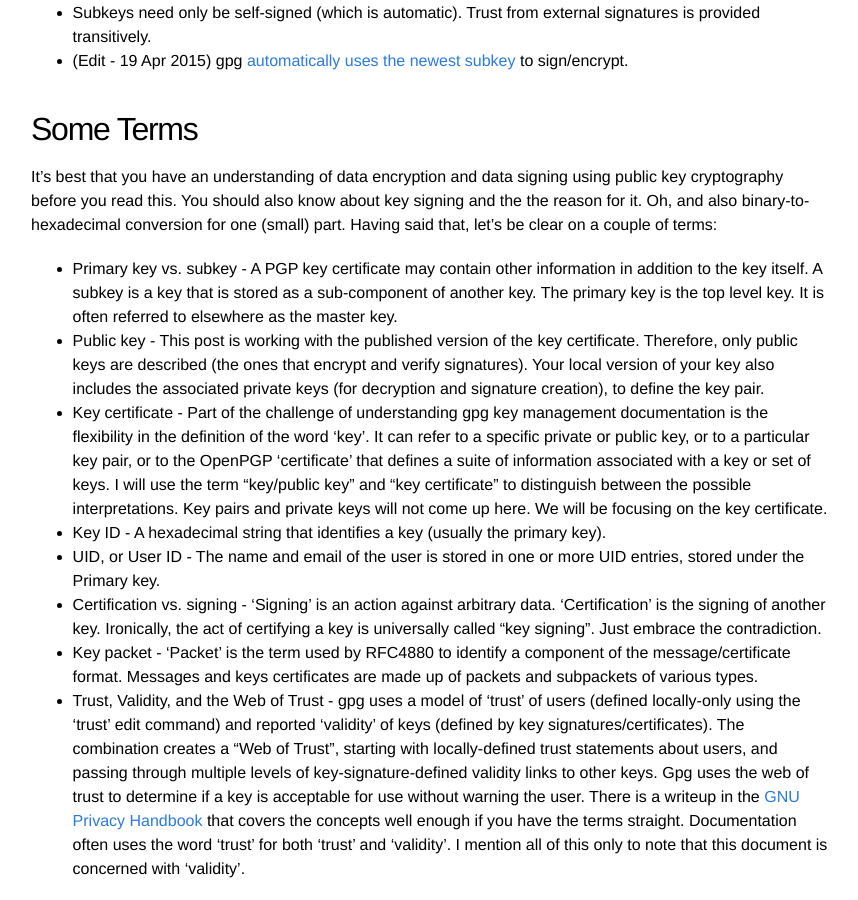
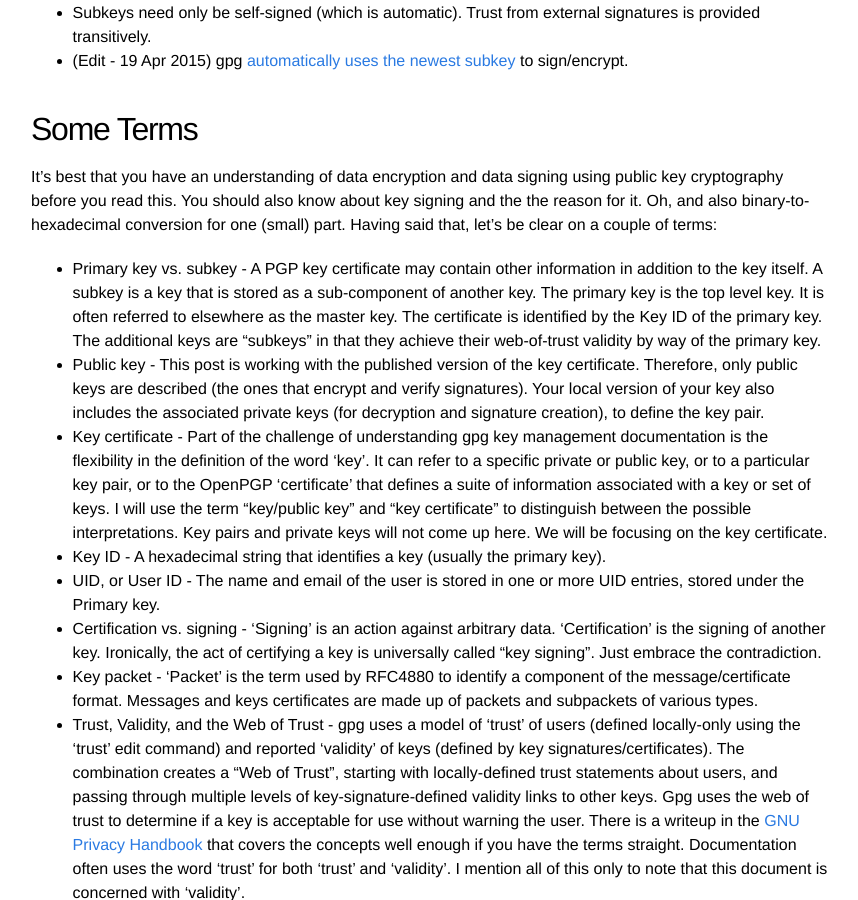
Before and after one commit to davesteele/davesteele.github.io, a Jekyll site: the page built from _posts/2014-09-20-anatomy-of-a-gpg-key.markdown, in a window 1280 px wide and 900 px high, scrolled down 592 px. Shown: the whole window, without its empty margins (209-1067 px from the left). Built offline with Jekyll 4.4.1, drawn with Linux system fonts in a browser that asks for light colours; comment, search, counter and statistics services are not loaded.

Commit message:
Clarify primary vs. subkeys in "Anatomy"

```diff
--- a/_posts/2014-09-20-anatomy-of-a-gpg-key.markdown
+++ b/_posts/2014-09-20-anatomy-of-a-gpg-key.markdown
@@ -21,7 +21,12 @@ Here are some takeaways I wish I had going into this:
 ## Some Terms
 It's best that you have an understanding of data encryption and data signing using public key cryptography before you read this. You should also know about key signing and the the reason for it. Oh, and also binary-to-hexadecimal conversion for one (small) part. Having said that, let's be clear on a couple of terms:
 
-* Primary key vs. subkey - A PGP key certificate may contain other information in addition to the key itself. A subkey is a key that is stored as a sub-component of another key. The primary key is the top level key. It is often referred to elsewhere as the master key.
+* Primary key vs. subkey - A PGP key certificate may contain other information
+in addition to the key itself. A subkey is a key that is stored as a
+sub-component of another key. The primary key is the top level key. It is often
+referred to elsewhere as the master key. The certificate is identified by the
+Key ID of the primary key. The additional keys are "subkeys" in that they
+achieve their web-of-trust validity by way of the primary key.
 * Public key - This post is working with the published version of the key certificate. Therefore, only public keys are described (the ones that encrypt and verify signatures). Your local version of your key also includes the associated private keys (for decryption and signature creation), to define the key pair.
 * Key certificate - Part of the challenge of understanding gpg key management documentation is the flexibility in the definition of the word 'key'. It can refer to a specific private or public key, or to a particular key pair, or to the OpenPGP 'certificate' that defines a suite of information associated with a key or set of keys. I will use the term "key/public key" and "key certificate" to distinguish between the possible interpretations. Key pairs and private keys will not come up here. We will be focusing on the key certificate.
 * Key ID - A hexadecimal string that identifies a key (usually the primary key).
```
